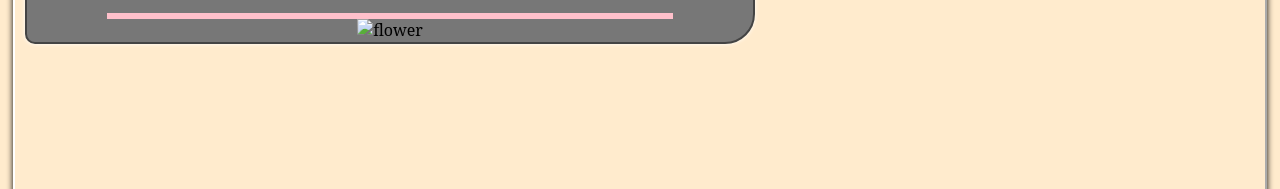
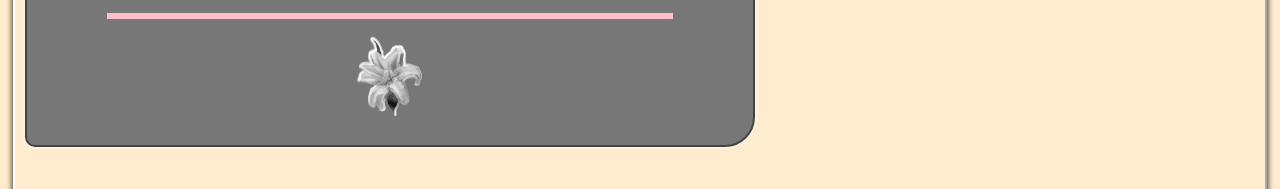
Before and after one commit to aspirinaloca123-blip/Site, a plain HTML site: page index.html in a window 1280 px wide. Shown: the part 1345-1534 px from the top of the page. Drawn offline with Linux system fonts and the light colour scheme.

Commit message:
Update index.html

```diff
--- a/index.html
+++ b/index.html
@@ -68,7 +68,7 @@
       <div class="title8"> <h1 class="title">titulo </h1> <p> flower</p></div>
     <p class="texto">lorem ipsum heieveue jsvuwjw wejehie jahw <br> wiwhiejwv jwguwjwvw hgwuiwvw jwhwuiwhw <br> hgwuwiow0wowhw hau8wjw bwj jahwj <br> jwhwiwowhwh jajhsiwh .</p>
         <div class="faixacontaine"></div>
-       <img id="imagemdoteste" src="/storage/emulated/0/Download/4ef17388946c7da87925eb2bfa4e1ef2.png" alt="flower"> </img>
+       <img id="imagemdoteste" src="4ef17388946c7da87925eb2bfa4e1ef2.png" alt="flower"> </img>
 
     </div>
 
```
